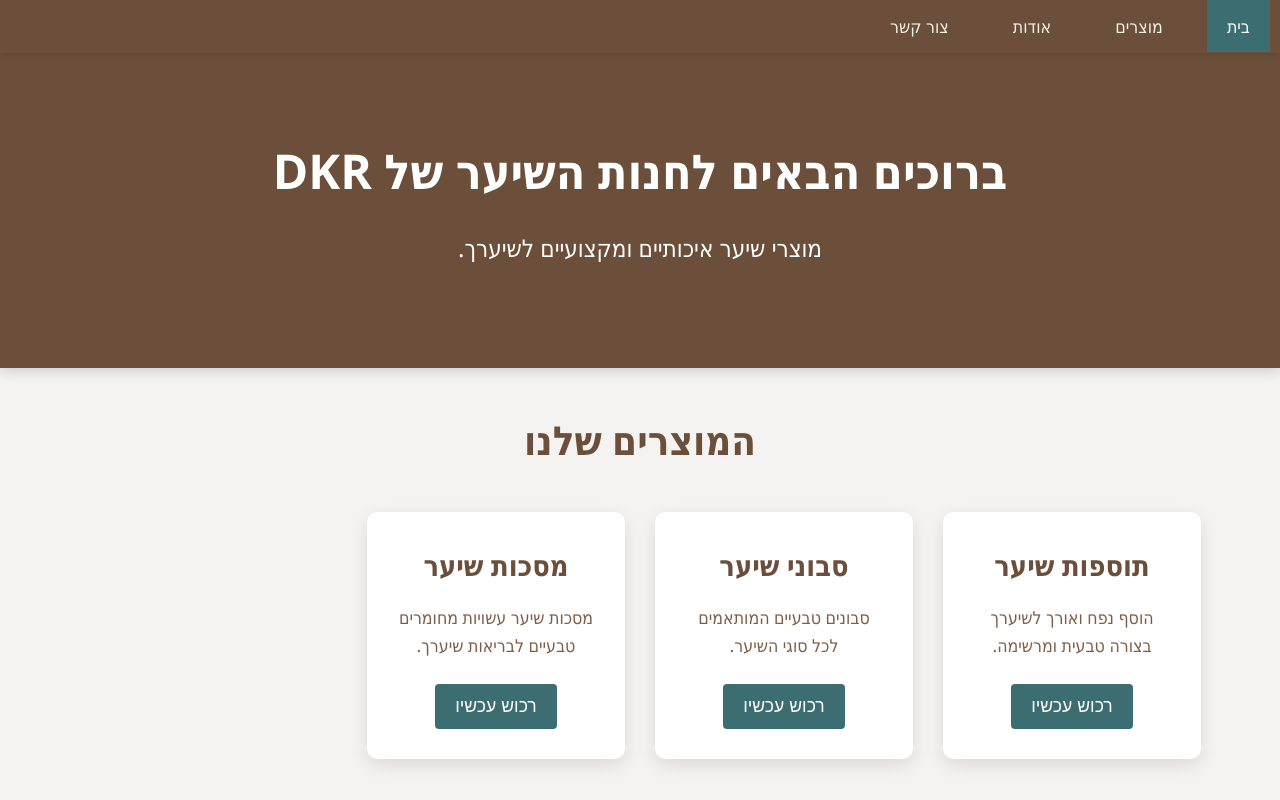
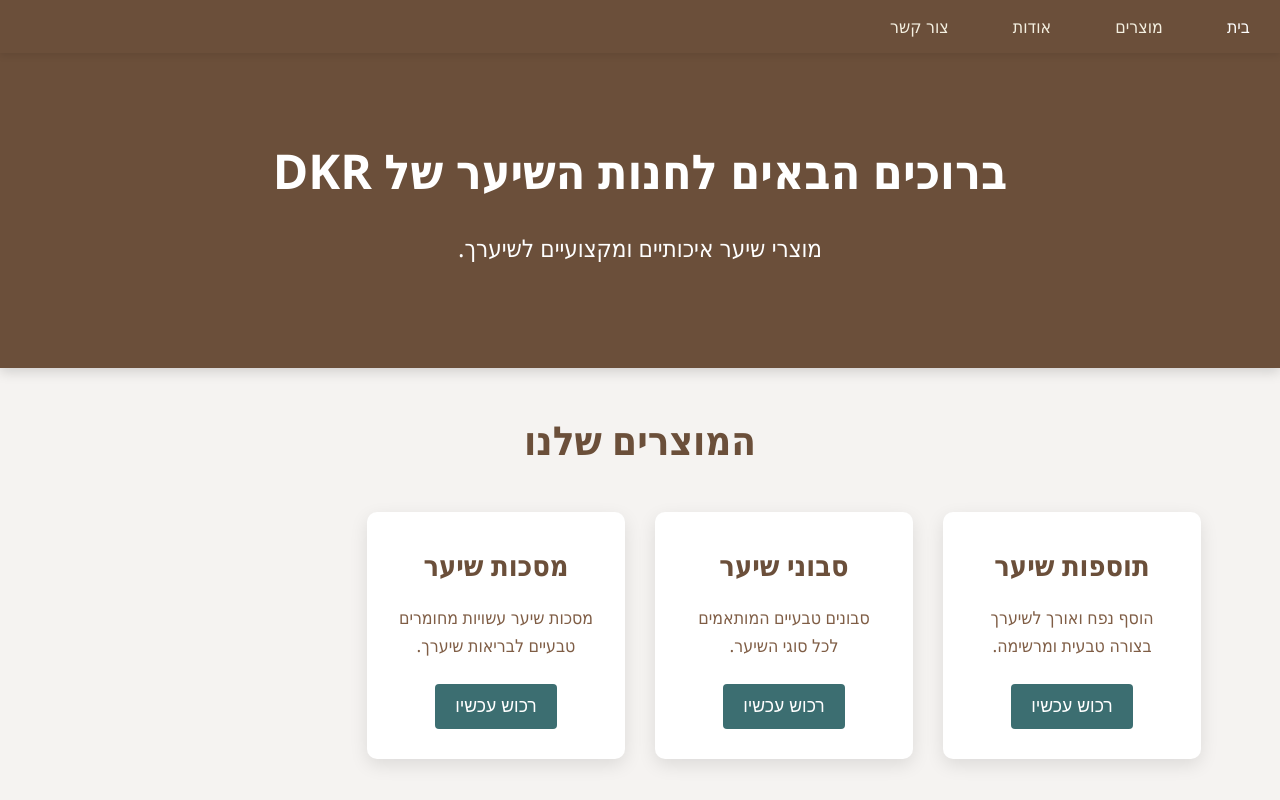
Before and after one commit to malachi37/dkr-hair, a plain HTML site: page index.html in a window 1280 px wide. Shown: the top 800 px of the page. Drawn offline with Linux system fonts and the light colour scheme.

Commit message:
Update index.html

```diff
--- a/index.html
+++ b/index.html
@@ -50,7 +50,7 @@
         }
 
         nav a.active {
-            background-color: #3c6e71;
+            background-color: #6b4f3a; /* חום בינוני */
             color: white;
         }
 
```
